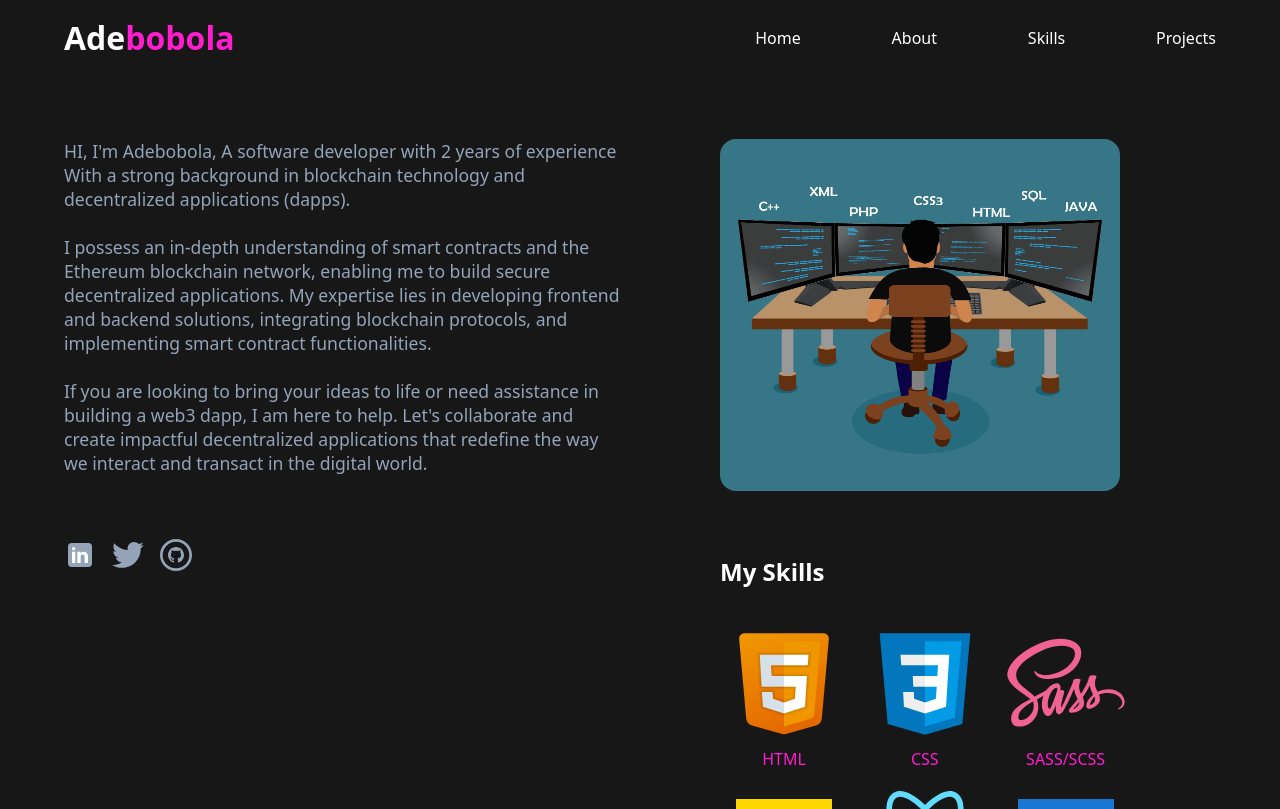
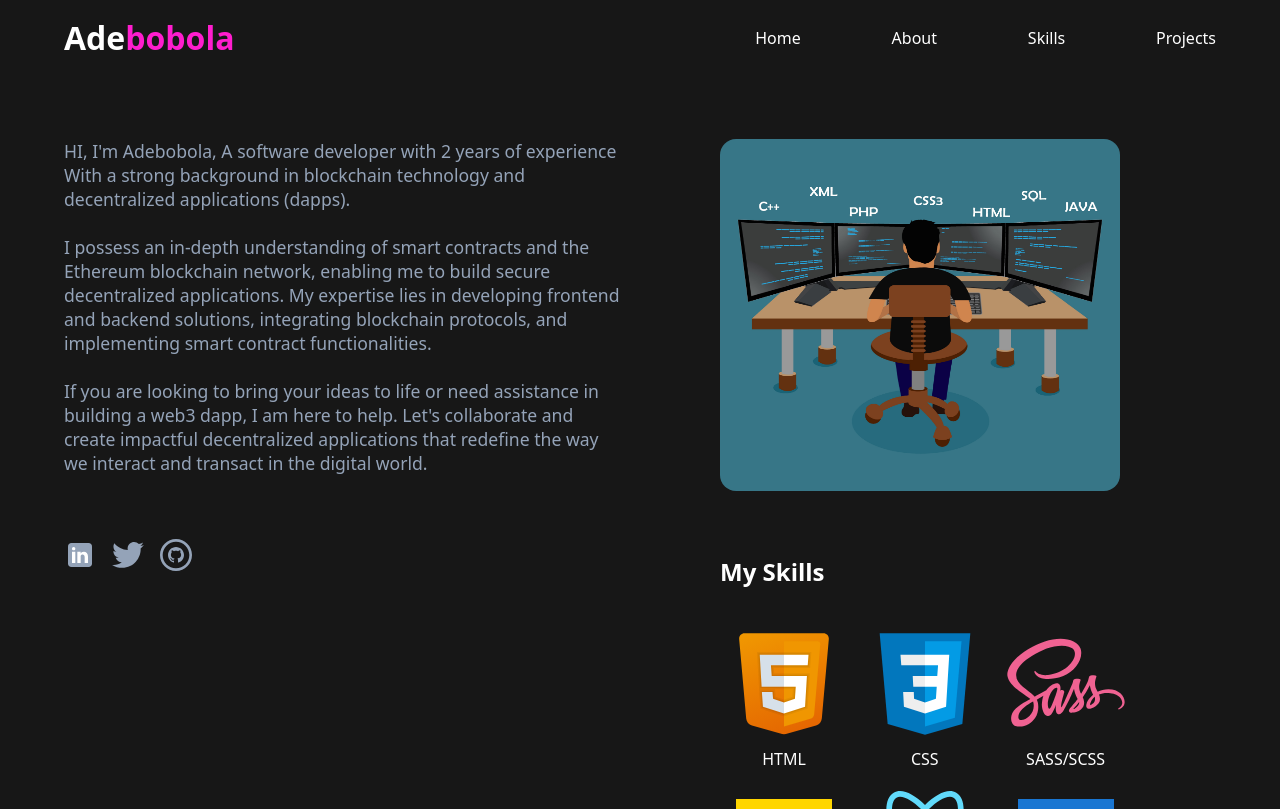
Before and after one commit to Adebobola01/my-portfolio, a React (Create React App) app: page / in a window 1280 px wide. Built offline with nearby package versions, Linux system fonts and the light colour scheme.

Commit message:
Update skill.module.scss

```diff
--- a/src/Components/Skills/Skill/skill.module.scss
+++ b/src/Components/Skills/Skill/skill.module.scss
@@ -10,7 +10,7 @@
     }
     span{
         font-weight: 500;
-        color: #ff1dce;
+        color: #fff;
     }
 }
 
```
